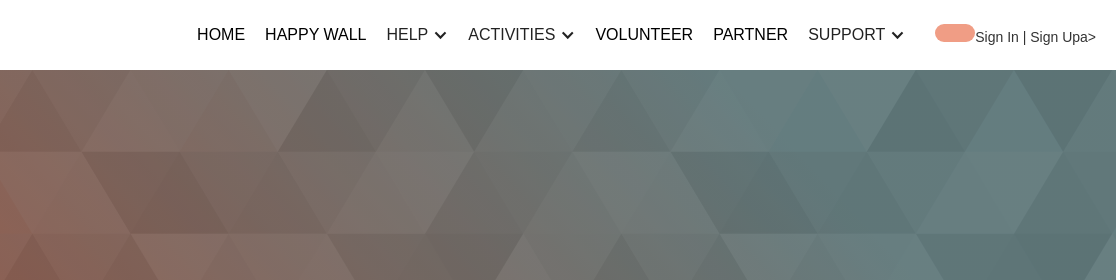
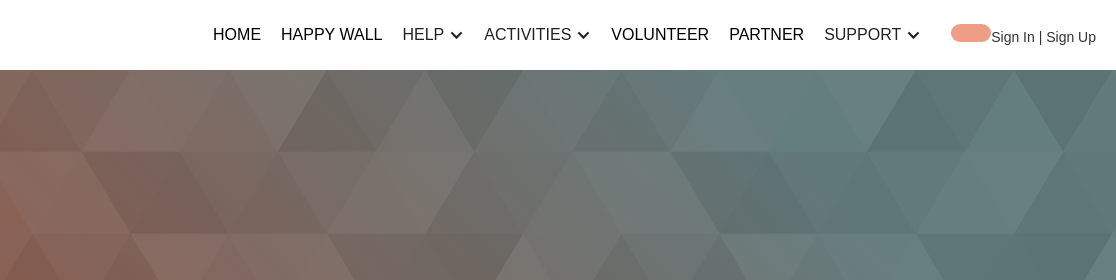
Before and after one commit to chotranilavina/happyness, a plain HTML site: page index.html in a window 1280 px wide. Shown: the top 280 px of the page, 164-1280 px from the left. Drawn offline with nearby package versions, Linux system fonts and the light colour scheme; a script that the page names is missing.

Commit message:
Update index.html

```diff
--- a/index.html
+++ b/index.html
@@ -68,7 +68,7 @@
                         <nav class="dropdown-list w-dropdown-list"><a href="#" class="dropdown-links w-dropdown-link">Contact Us</a><a href="#" class="dropdown-links w-dropdown-link">Feedback</a></nav>
                     </div>
                 </li>
-                <li><a><Link to="./login.js" class="button w-button">Sign In | Sign Up</Link></a>a></li>
+                <li><a><link href="./login.js" class="button w-button">Sign In | Sign Up</link></a></li>
             </ul>
         </nav>
     </header>
```
